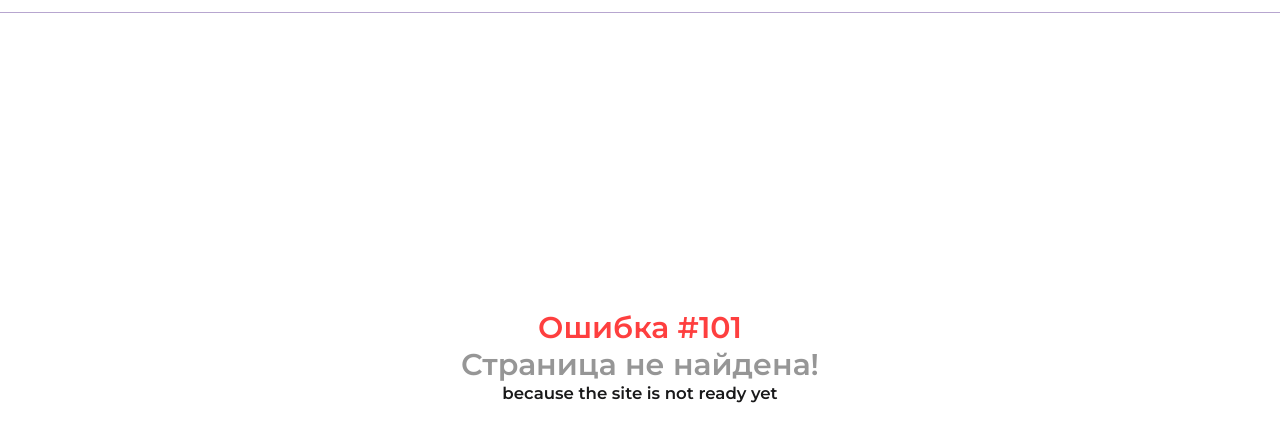
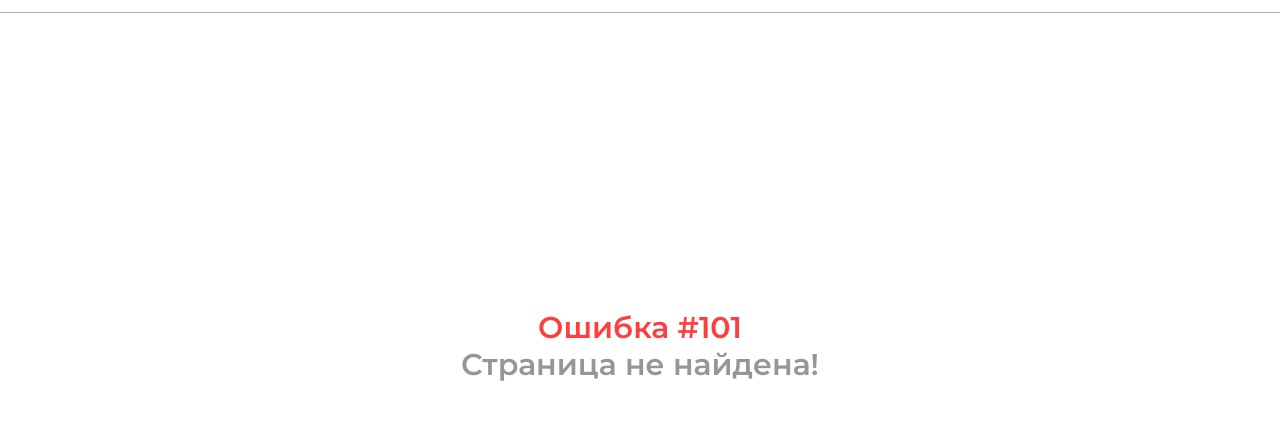
Before and after one commit to scffs/dev, a plain HTML site: page error.html in a window 1280 px wide. Shown: the part 63-504 px from the top of the page. Drawn offline with Linux system fonts and the light colour scheme.

Commit message:
some fixes

```diff
--- a/error.html
+++ b/error.html
@@ -33,7 +33,7 @@
     <div class="error">
         <h2 style="color:#fe3f3f">Ошибка #101</h2>
         <h2 style="color:#969696">Страница не найдена!</h2>
-        <h5 style="color:#19191A">because the site is not ready yet</h5>
+        <h5 style="color:#ffffff">because the site is not ready yet</h5>
     </div>
 </div>
 </body>
```
Also changed, not shown: index.html (+1 -1 lines).
